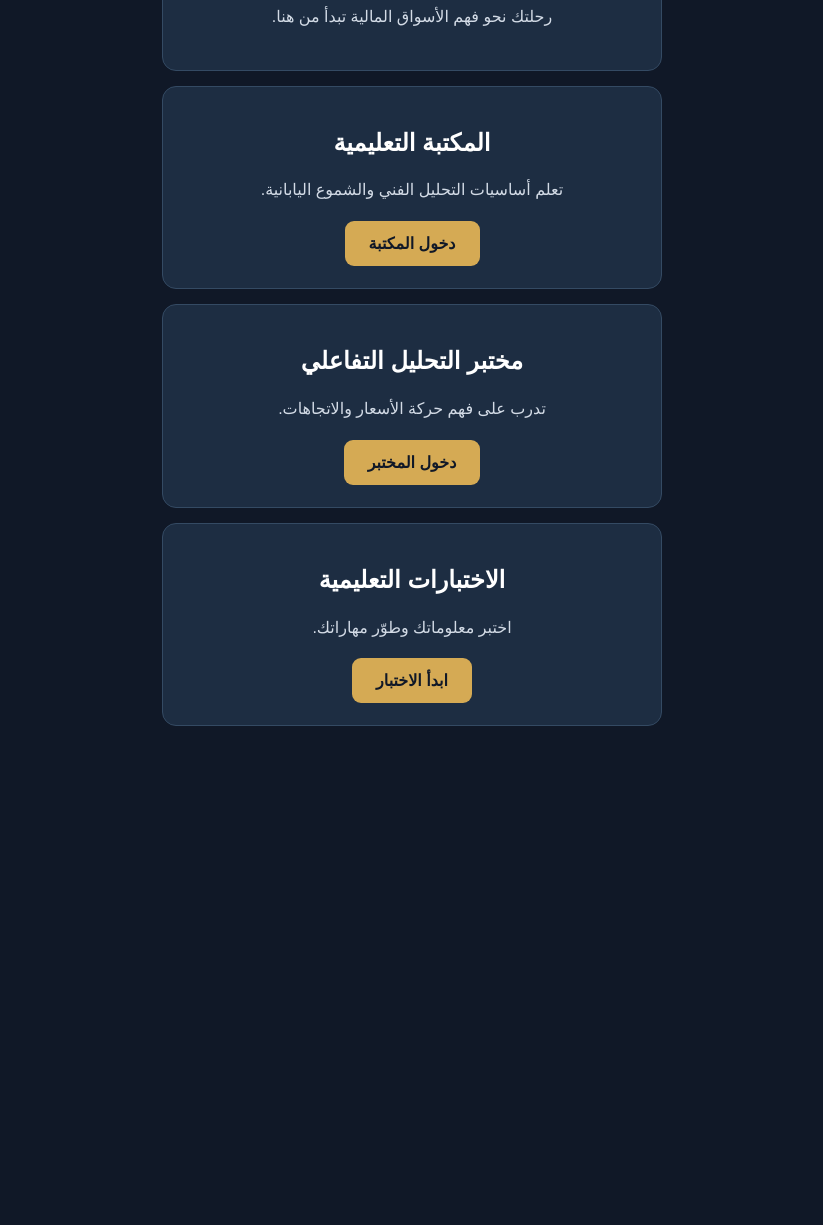
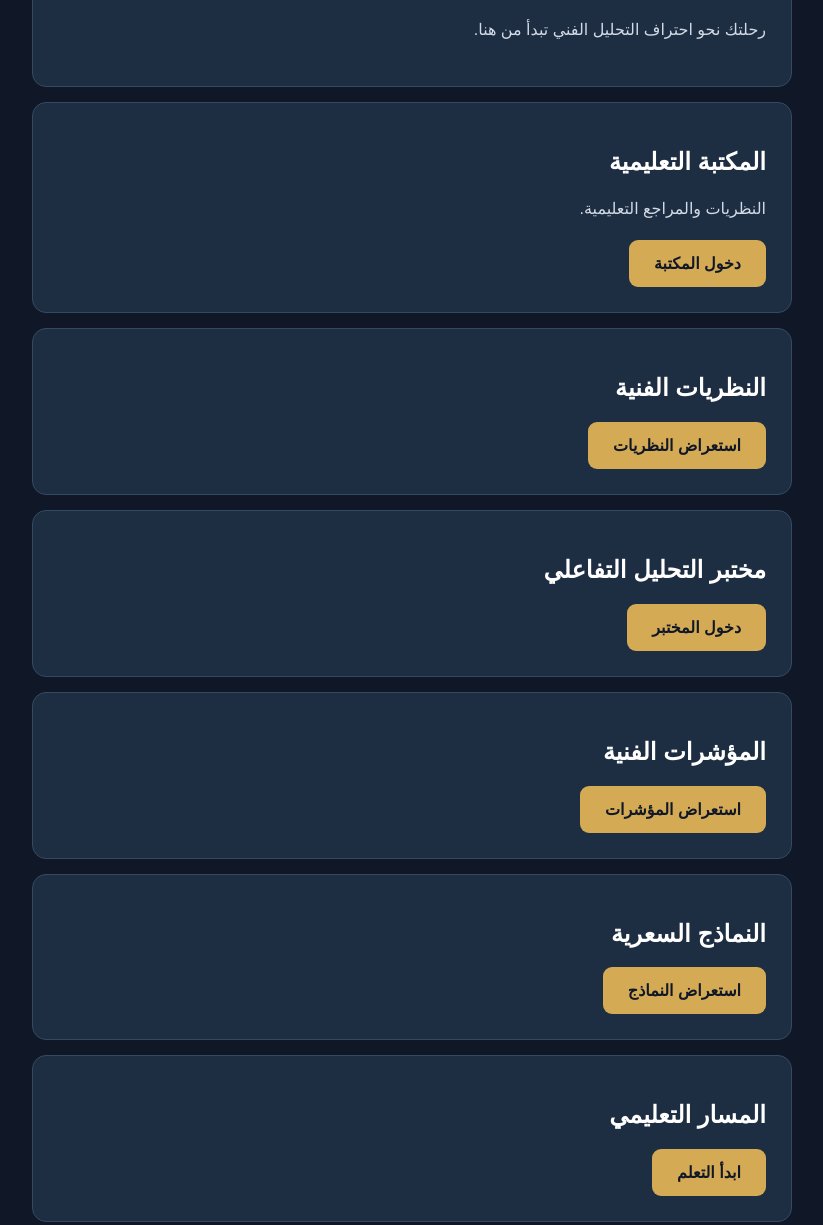
Before and after one commit to alsltynwraldyn-prog/-noor-aldin-academy, a plain HTML site: page index.html in a window 1280 px wide. Shown: the part 306-1531 px from the top of the page, without its empty margins (228-1051 px from the left). Before the commit the page ends 1067 px from the top, so only its background shows below. Drawn offline with Linux system fonts and the light colour scheme.

Commit message:
Update index.html

```diff
--- a/index.html
+++ b/index.html
@@ -1,4 +1,3 @@
-
 <!DOCTYPE html>
 <html lang="ar" dir="rtl">
 <head>
@@ -6,43 +5,8 @@
 <meta name="viewport" content="width=device-width, initial-scale=1.0">
 <meta name="theme-color" content="#172b43">
 <title>أكاديمية نور الدين</title>
-
 <link rel="stylesheet" href="style.css">
 <link rel="manifest" href="manifest.json">
-
-<style>
-body {
-  margin: 0;
-  background: #101827;
-  color: white;
-  font-family: Arial, sans-serif;
-  text-align: center;
-}
-header {
-  background: #172b43;
-  padding: 30px 15px;
-  border-bottom: 3px solid #d5aa54;
-}
-h1 { color: #e9bd65; }
-main { padding: 20px; }
-.card {
-  background: #1d2d42;
-  margin: 15px auto;
-  padding: 22px;
-  border-radius: 14px;
-  max-width: 500px;
-}
-button {
-  background: #d5aa54;
-  color: #101827;
-  border: 0;
-  padding: 13px 24px;
-  border-radius: 9px;
-  font-weight: bold;
-  font-size: 16px;
-}
-p { color: #d3dbe6; line-height: 1.8; }
-</style>
 </head>
 
 <body>
@@ -53,28 +17,58 @@ p { color: #d3dbe6; line-height: 1.8; }
 </header>
 
 <main>
+
 <div class="card">
 <h2>مرحباً بك في الأكاديمية</h2>
-<p>رحلتك نحو فهم الأسواق المالية تبدأ من هنا.</p>
+<p>رحلتك نحو احتراف التحليل الفني تبدأ من هنا.</p>
 </div>
 
 <div class="card">
 <h2>المكتبة التعليمية</h2>
-<p>تعلم أساسيات التحليل الفني والشموع اليابانية.</p>
-<button onclick="openLibrary()">دخول المكتبة</button>
+<p>النظريات والمراجع التعليمية.</p>
+<button onclick="location.href='library.html'">دخول المكتبة</button>
+</div>
+
+<div class="card">
+<h2>النظريات الفنية</h2>
+<button onclick="location.href='theory.html'">استعراض النظريات</button>
 </div>
 
 <div class="card">
 <h2>مختبر التحليل التفاعلي</h2>
-<p>تدرب على فهم حركة الأسعار والاتجاهات.</p>
-<button onclick="openLab()">دخول المختبر</button>
+<button onclick="location.href='chart.html'">دخول المختبر</button>
+</div>
+
+<div class="card">
+<h2>المؤشرات الفنية</h2>
+<button onclick="location.href='indicators.html'">استعراض المؤشرات</button>
+</div>
+
+<div class="card">
+<h2>النماذج السعرية</h2>
+<button onclick="location.href='patterns.html'">استعراض النماذج</button>
+</div>
+
+<div class="card">
+<h2>المسار التعليمي</h2>
+<button onclick="location.href='education.html'">ابدأ التعلم</button>
 </div>
 
 <div class="card">
 <h2>الاختبارات التعليمية</h2>
-<p>اختبر معلوماتك وطوّر مهاراتك.</p>
-<button onclick="openQuiz()">ابدأ الاختبار</button>
+<button onclick="location.href='quiz.html'">ابدأ الاختبار</button>
 </div>
+
+<div class="card">
+<h2>عن الأكاديمية</h2>
+<button onclick="location.href='about.html'">تعرف علينا</button>
+</div>
+
+<div class="card">
+<h2>تواصل معنا</h2>
+<button onclick="location.href='contact.html'">تواصل</button>
+</div>
+
 </main>
 
 <script src="script.js"></script>
```
